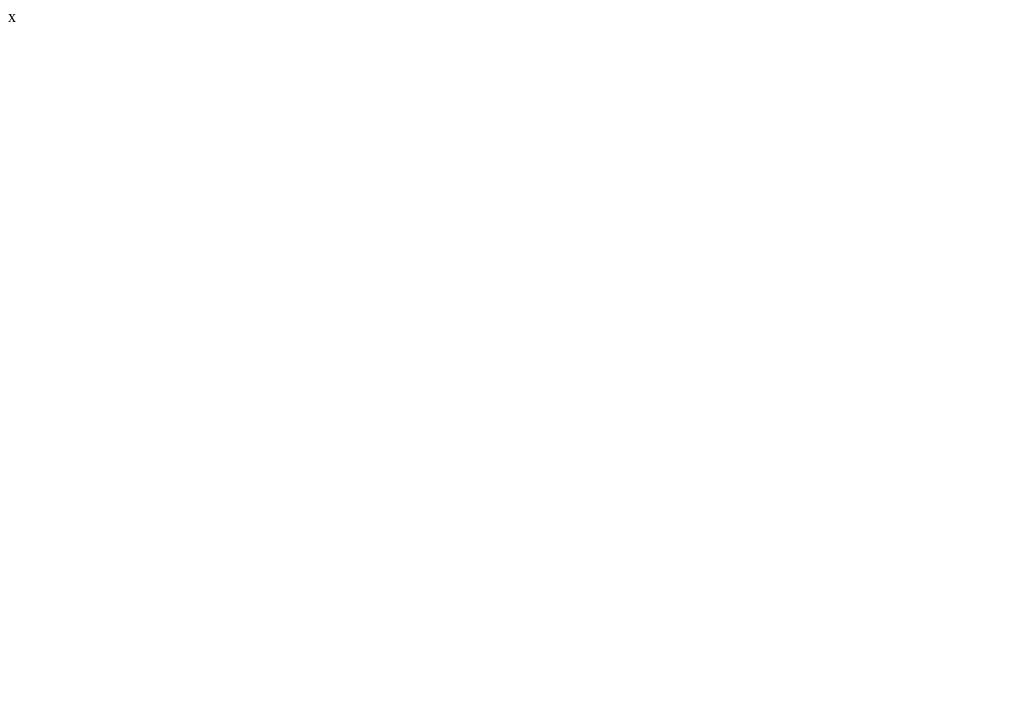
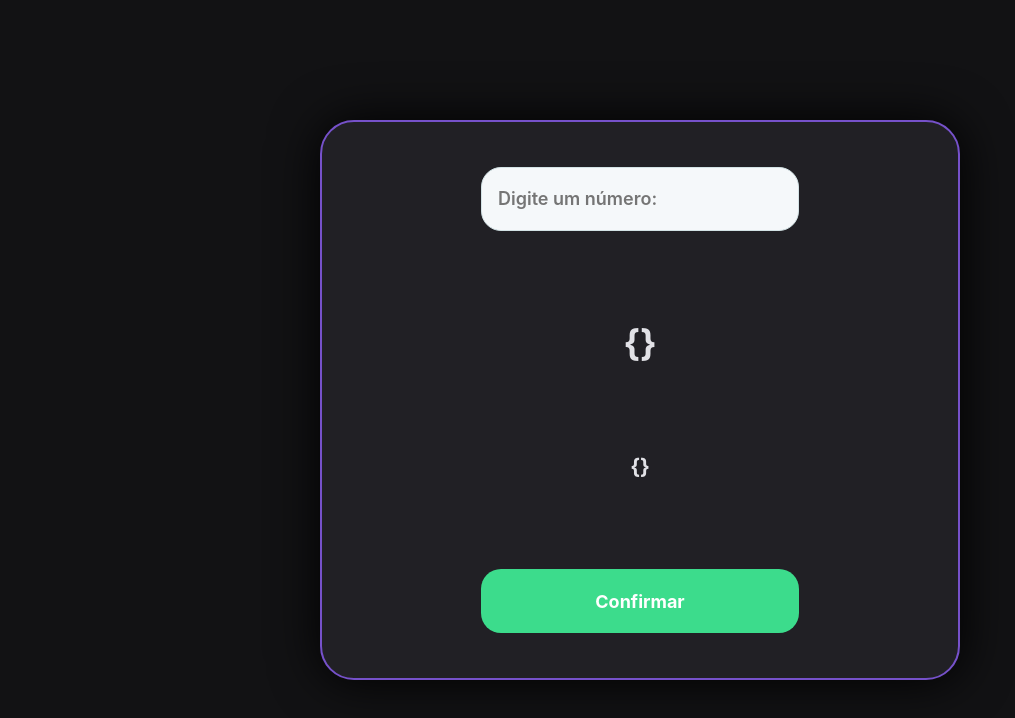
Before and after one commit to PauloEduardoCruz/processo-seletivo, a plain HTML site: page index.html in a window 1280 px wide. Shown: the whole page, without its empty margins (0-1015 px from the left). Drawn offline with Linux system fonts and the light colour scheme.

Commit message:
Página finalizada

```diff
--- a/css/style.css
+++ b/css/style.css
@@ -0,0 +1,94 @@
+*{
+    margin: 0;
+    padding: 0;
+    box-sizing: border-box;
+}
+
+body {
+    color:#e1e1e6;
+    /* background: linear-gradient(329.54deg, #ffffff 0%, rgb(161, 209, 165) 100%); */
+    background: #121214;
+    width: 100vw;
+    height: 100vh;
+
+    display: flex;
+    justify-content: center;
+    align-items: center;
+}
+
+body, input, button, textarea {
+    font: 600 18px -apple-system, BlinkMacSystemFont, 'Segoe UI', Roboto, Oxygen, Ubuntu, Cantarell, 'Open Sans', 'Helvetica Neue', sans-serif;
+}
+
+#main {
+    overflow: hidden;
+    height: 70%;
+    width: 50%;
+    text-align: center;
+
+    border-radius: 34px;
+    background: #212025;
+    border: 2px solid #7651ca;
+    box-shadow: 1px 1px 50px #000000;
+
+    display: flex;
+    justify-content: space-around;
+    align-items: center;
+    flex-direction: column;
+}
+
+#main input {
+    width: 50%;
+    background: #F5F8FA;
+    border: 1px solid #D3E2E5;
+    border-radius: 20px;
+    outline: none;
+    color: #5C8599;
+
+    height: 64px;
+    padding: 0 16px;
+
+}
+
+#main div {
+    height: 100%;
+    width: 100%;
+}
+
+#main button {
+
+    width: 50%;
+    height: 64px;
+    border: 0;
+    cursor: pointer;
+    background: #3CDC8C;
+    border-radius: 20px;
+    color: #FFFFFF;
+    font-weight: 700;
+
+    display: flex;
+    justify-content: center;
+    align-items: center;
+
+    transition: background-color 0.2s;
+}
+
+#main button:hover {
+    background: #36CF82;
+  }
+
+
+
+@media only screen and (max-width: 600px) {
+    #main {
+        height: 70%;
+        width: 85%;
+    }
+
+    #main input {
+        width: 90%;
+    }
+    #main button {
+        width: 90%;
+    }
+}
--- a/index.html
+++ b/index.html
@@ -3,13 +3,20 @@
 <head>
     <meta charset="UTF-8">
     <meta name="viewport" content="width=device-width, initial-scale=1.0">
-    <title>Escribo</title>
+    <title>Teste Técnico 01</title>
+    <link rel="stylesheet" href="./css/style.css">
 </head>
 <script src="./javaScript/script.js"></script>
 <body>
 
     <div id="main">
-        x
+            <input type="number" id="valorRecebido" placeholder="Digite um número:">
+            <h1 id="primeiraTela">{}</h1>
+            <h3 id="segundaTela">{}</h3>
+
+            <button type="submit" onclick="somatorio()">
+                Confirmar
+            </button>
     </div>
 
 </body>
--- a/javaScript/script.js
+++ b/javaScript/script.js
@@ -1,23 +1,22 @@
+function somatorio() {
+    valor = document.getElementById("valorRecebido").value;
+    if (valor < 4) {
+        return
+    }
 
-function somatorio(valor) {
-    //document.getElementById("icone").src = foto
     var valoresDivisiveis = []
 
     const reducer = (acumulador, valorAtual) => acumulador + valorAtual
     for (let i = 1; i < valor; i++) {
-            if (i % 3 ==0 || i % 5  ==0) {
-                //console.log("O número " + i + " é Divisivel por 3 ou 5")
-                valoresDivisiveis.push(i)
-            }
+        if (i % 3 == 0 || i % 5 == 0) {
+            console.log("O número " + i + " é Divisivel por 3 ou 5")
+            valoresDivisiveis.push(i)
         }
-    //console.log("Resultado: " , valoresDivisiveis)
-    console.log(valoresDivisiveis.reduce(reducer))
+    }
 
-    //var x = soma.reduce(reducer)
-    //console.log("Resultado: " , x)
+    var x = valoresDivisiveis.reduce(reducer)
+    console.log("Resultado: ", x)
+
+    document.getElementById("primeiraTela").innerHTML = "{ " + x + " }";
+    document.getElementById("segundaTela").innerHTML = "{ " + valoresDivisiveis + " }";
 }
-
-
-
-
-somatorio(10)
```
Also changed, not shown: 1 other file.
